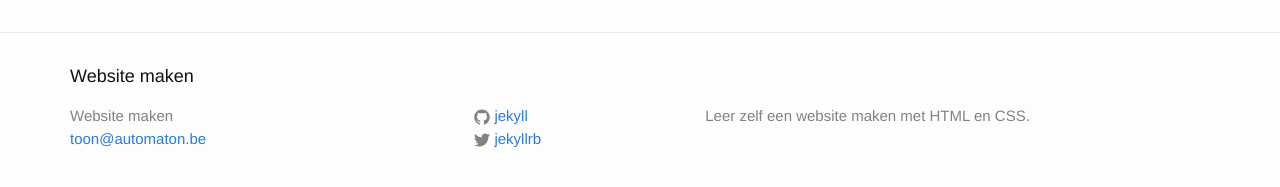
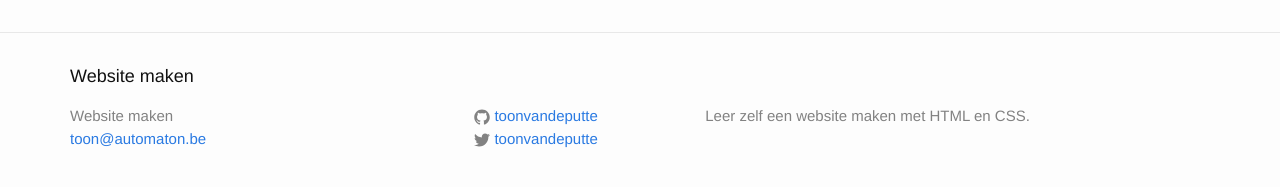
Before and after one commit to toonvandeputte/coderdojo_html_css, a Jekyll site: the page built from index.md, in a window 1280 px wide. Shown: the part 288-475 px from the top of the page. Built offline with Jekyll 4.4.1, drawn with Linux system fonts in a browser that asks for light colours.

Commit message:
github & twitter toegevoegd

```diff
--- a/_config.yml
+++ b/_config.yml
@@ -12,8 +12,8 @@ description: > # this means to ignore newlines until "baseurl:"
   Leer zelf een website maken met HTML en CSS.
 baseurl: "" # the subpath of your site, e.g. /blog
 url: "http://yourdomain.com" # the base hostname & protocol for your site
-twitter_username: jekyllrb
-github_username:  jekyll
+twitter_username: toonvandeputte
+github_username:  toonvandeputte
 
 # Build settings
 markdown: kramdown
```
